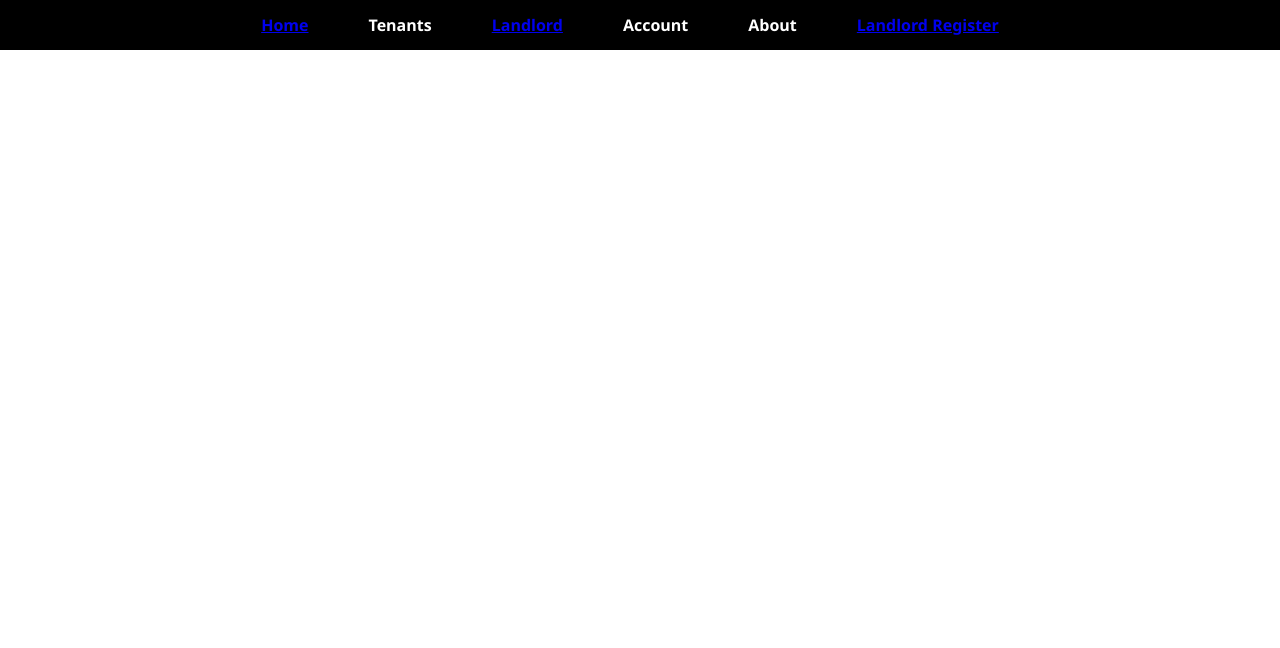
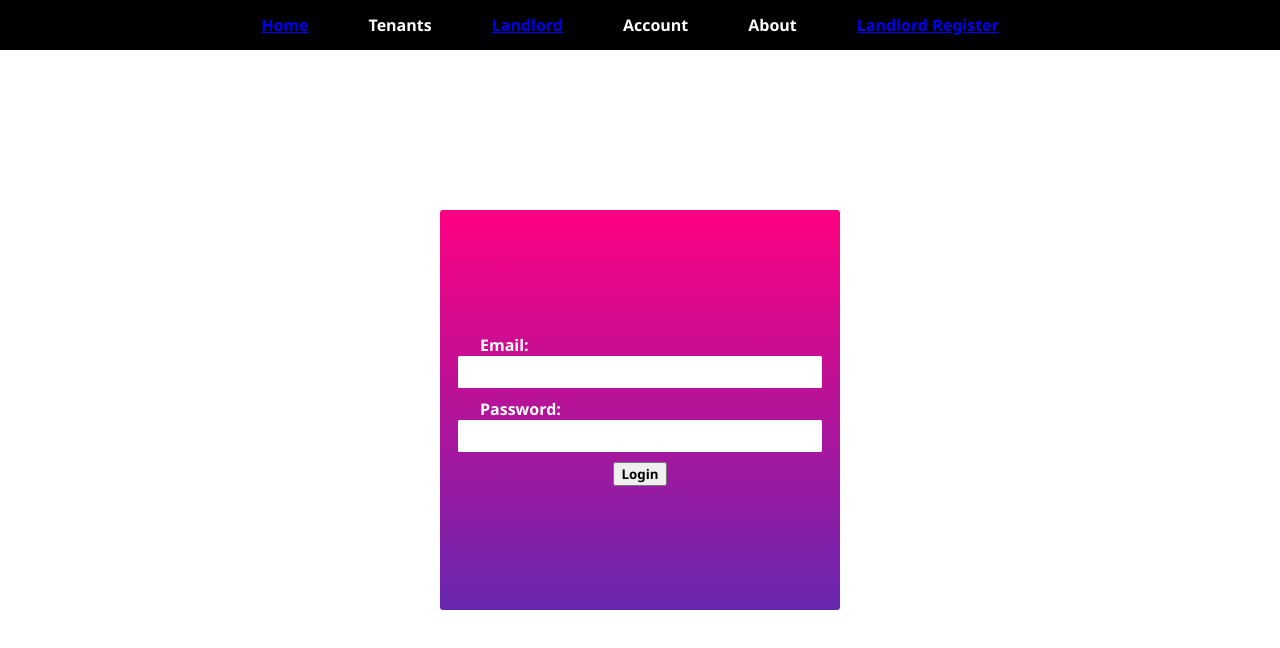
Before and after one commit to kevin-magu/real-estate-master, a React (Create React App) app in the folder frontend/: page /landlordlogin in a window 1280 px wide. Shown: the top 648 px of the page. Built offline with nearby package versions, Linux system fonts and the light colour scheme.

Commit message:
real-estate

```diff
--- a/frontend/src/components/LandlordLogin/LandlordLoginForm.js
+++ b/frontend/src/components/LandlordLogin/LandlordLoginForm.js
@@ -1,9 +1,20 @@
 import React from 'react'
+import '../../styles/LandlordLogin.css'
+
 
 function LandlordLoginForm() {
   return (
-    <div>
+    <div className='register-landlord-wrapper'>
+      <form>
 
+          <label htmlFor=''>Email: </label>
+          <input id='email' type="text" />
+
+          <label htmlFor='password'>Password: </label>
+          <input id='password' type="text" />
+
+          <button>Login</button>
+      </form>
     </div>
   )
 }
--- a/frontend/src/styles/LandlordLogin.css
+++ b/frontend/src/styles/LandlordLogin.css
@@ -0,0 +1,22 @@
+form{
+    color: white;
+    border-radius: 3px;
+    justify-content: center;
+    align-items: center;
+    display: flex;
+    flex-direction: column;
+    width: 400px;
+    height: 400px;
+    background: linear-gradient(#ff0081,#6827b0);
+}
+form input{
+    height: 30px;
+    width: 90%;
+    border: none;
+    border-radius: 1.6px;
+    margin-bottom: 10px;
+    outline: none;
+}
+form label{
+    width: 80%;
+}
```
